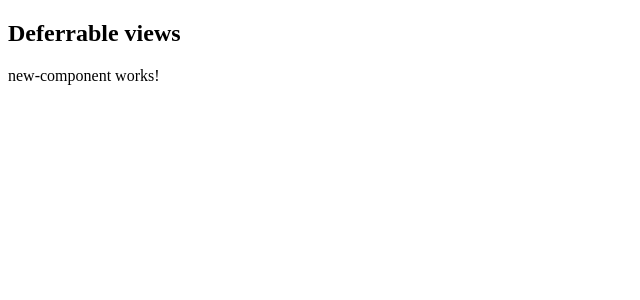
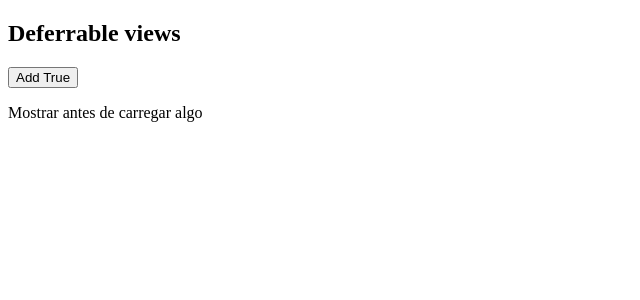
Before and after one commit to mathvsk/meu-primeiro-projeto, an Angular app: page / in a window 1280 px wide. Shown: the top 300 px of the page, without its empty margins (0-640 px from the left). Built offline with nearby package versions, Linux system fonts and the light colour scheme.

Commit message:
feat: manipular condições de parametros do @defer com when

```diff
--- a/src/app/components/template/template-deferrable-views/template-deferrable-views.component.html
+++ b/src/app/components/template/template-deferrable-views/template-deferrable-views.component.html
@@ -14,12 +14,19 @@
     @defer (on immediate) {}
     @defer (on prefetch) {}
 
+    when - especifica uma condição imperativa como uma expressão que retorna
+    um booleano. Quando esta expressão se torna verdadeira, o espaço reservado
+    é trocado pelo conteúdo carregado lentamente (o que pode ser uma operação
+    assíncrona se as dependências precisarem ser buscadas).
+
     Nota: Vários on triggers são sempre condições OR. Da mesma forma, on misturado
     com when também são condições OR.
 
 -->
 
-@defer() {
+<button (click)="isTrue = true">Add True</button>
+
+@defer(when isTrue) {
     <app-new-component />
 } @placeholder {
     <p>Mostrar antes de carregar algo</p>
--- a/src/app/components/template/template-deferrable-views/template-deferrable-views.component.ts
+++ b/src/app/components/template/template-deferrable-views/template-deferrable-views.component.ts
@@ -9,5 +9,5 @@ import { NewComponentComponent } from "../../new-component/new-component.compone
   styleUrl: './template-deferrable-views.component.scss'
 })
 export class TemplateDeferrableViewsComponent {
-
+  public isTrue = false;
 }
```
